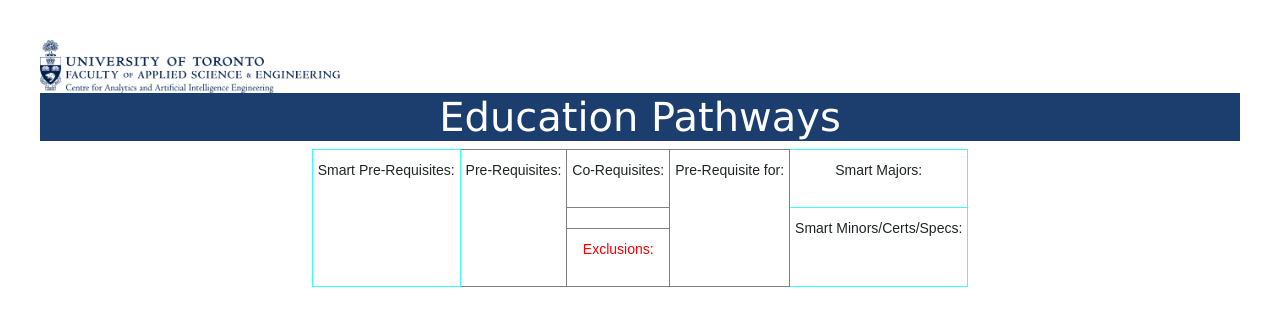
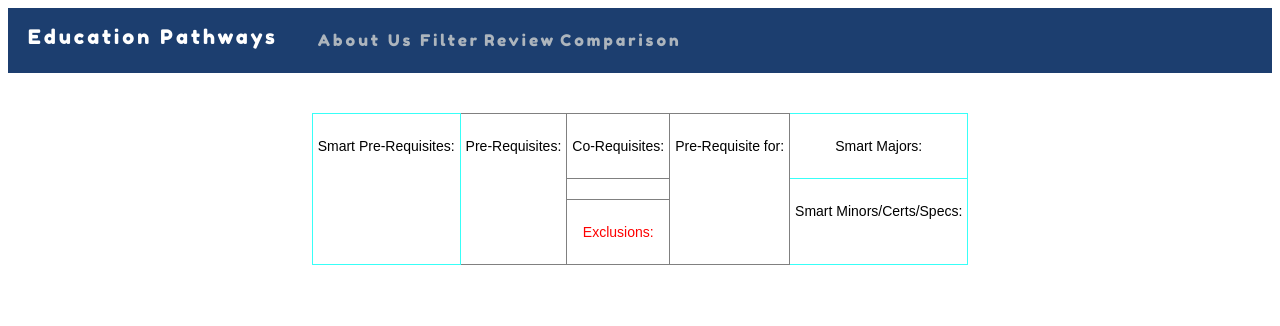
Before and after one commit to Group12-TripleFour/Project1, a Flask app: template Education_Pathways/templates/course.html in a window 1280 px wide. Shown: the top 326 px of the page. Run offline with Flask 2, Linux system fonts and the light colour scheme; the template is opened without the code that fills it, so the values that code supplies are empty; parts of the project's set-up code (start-up, migrations or seed data) failed here and were passed over; some libraries are stand-ins or nearby versions.

Commit message:
finish filter

```diff
--- a/Education_Pathways/controller.py
+++ b/Education_Pathways/controller.py
@@ -222,6 +222,7 @@
     #If the course code is not present in the dataset, progressively remove the last character until we get a match.
     #For example, if there is no CSC413 then we find the first match that is CSC41.
     #If there are no matches for any character, just go home.
+
     if code not in df.index:
         while True:
             code = code[:-1]
@@ -230,7 +231,7 @@
             t = df[df.index.str.contains(code)]
             if len(t) > 0:
                 code = t.index[0]
-                return redirect('/course/' + code)
+                return redirect('/courseDetails/' + code)
 
 
     course = df.loc[code]
--- a/Education_Pathways/frontend/build/common.css
+++ b/Education_Pathways/frontend/build/common.css
@@ -1,12 +1,28 @@
 .navbar {
 	height: 65px;
 	background: #1c3e6f;
+	text-decoration: none;
 }
-.navbar-brand {
-	position: relative;
+.navbar-brand-top1{
+	padding: 10px 20px;
+	margin-right: 16px;
+	padding-top: 15px;
+	font-family: "Fredoka One";
+	font-size: 20px;
+	letter-spacing: 3px;
+	text-decoration: none;
+}
+.navbar-brand-top {
+	padding: 0;
+	margin-top: 12px;
+	text-align: left;
 	vertical-align: middle;
-	font-family: cursive;
-	font-size: 25px;
+	font-family: "Fredoka One";
+	font-size: 16px;
+	letter-spacing: 3px;
+	color: #adb5bd;
+	line-height: 65px;
+	text-decoration: none;
 }
 .img-fluid {
 	padding-top: 12px;
@@ -15,7 +31,12 @@
 	padding-right: 0px;
 	vertical-align: middle;
 }
-
+.main-text {
+	padding: 40px;
+}
+h3 {
+	font-family:'Fredoka One';
+}
 .common-page-heading-container {
 	text-align: center;
 	margin-top: 20px;
--- a/Education_Pathways/templates/course.html
+++ b/Education_Pathways/templates/course.html
@@ -1,67 +1,74 @@
 <!DOCTYPE html>
 <html lang="en">
-<link href="https://cdn.jsdelivr.net/npm/bootstrap@5.0.0-beta1/dist/css/bootstrap.min.css" rel="stylesheet" integrity="sha384-giJF6kkoqNQ00vy+HMDP7azOuL0xtbfIcaT9wjKHr8RbDVddVHyTfAAsrekwKmP1" crossorigin="anonymous">
-<style type='text/css'>
-body {
-	font-family: Verdana;
-	padding: 40px;
-	background-color: white;
-}
-h1{
-	color: white;
-}
-h3 {
-	color: #00204E;
-}
+<!--<link href="https://cdn.jsdelivr.net/npm/bootstrap@5.0.0-beta1/dist/css/bootstrap.min.css" rel="stylesheet" integrity="sha384-giJF6kkoqNQ00vy+HMDP7azOuL0xtbfIcaT9wjKHr8RbDVddVHyTfAAsrekwKmP1" crossorigin="anonymous">
+-->
+<link href='https://fonts.googleapis.com/css?family=Fredoka One' rel='stylesheet'>
 
-.common-page-heading-container {
-	background-color: #1c3e6f;
-	font-weight: bold;
-	font-size: 20px;
-	color: white;
-	text-align: center;
-}
-
-.common-page-form select, input {
-	background-color: beige;
-	border-radius: 5px;
-	border-color: transparent;
-}
-
-.common-page-form-field {
-	margin: 2px auto;
-}
-
-.common-page-form {
-	border-width: 2px;
-	border-style: solid;
-	border-color: #00204E;
-	border-radius: 20px;
-	padding: 20px;
-	margin: 20px auto;
-}
-
-.common-page-sumbit-btn {
-	margin-top: 20px;
-}
-#home-page-introduction{
-	margin:40px auto;
-}
-#home-page-feedback-text{
-	margin-top: 20px;
-	font-style:italic;
-	color:rgba(53,53,53,0.705);
-}
-</style>
-
+<!--
 <head>
     <meta charset="UTF-8">
     <title>{{course['Name']}}</title>
 </head>
 <a href="https://carte.utoronto.ca/" target="_blank"><img src="/static/CARTE_logo.jpg" class="img-fluid" style="max-width: 25%"></a>
+-->
+<link rel="stylesheet" type="text/css" href="common.css">
+<link rel="stylesheet" type="text/css" href="home.css">
+<!--<head>
+  <meta charset="UTF-8">
+    <title>Education Pathways</title>
+</head>-->
+<style type="text/css">
+.navbar {
+        height: 65px;
+        background: #1c3e6f;
+        text-decoration: none;
+}
+.navbar-brand-top1{
+        padding: 10px 20px;
+        margin-right: 16px;
+        padding-top: 15px;
+        font-family: "Fredoka One";
+        font-size: 20px;
+        letter-spacing: 3px;
+        text-decoration: none;
+}
+.navbar-brand-top {
+        padding: 0;
+        margin-top: 12px;
+        text-align: left;
+        vertical-align: middle;
+        font-family: "Fredoka One";
+        font-size: 16px;
+        letter-spacing: 3px;
+        color: #adb5bd;
+        line-height: 65px;
+        text-decoration: none;
+}
+
+</style>
+{% block navbar %}
+<head>
+<div class="navbar" role="navigation">
+   <!-- <div class="container">-->
+        <div class="navbar-header">
+            <!--<button type="button" class="navbar-toggle" data-toggle="collapse" data-target=".navbar-collapse">
+                <span class="icon-bar">About</span>
+                <span class="icon-bar"></span>
+                <span class="icon-bar"></span>
+            </button>-->
+            <a class="navbar-brand-top1" href="/" style="color: white", valign: "center">Education Pathways</a>
+            <a class="navbar-brand-top" href="/about/" style=valign:"center">About Us </a>
+            <a class="navbar-brand-top" href="/filter" style=valign:"center">Filter</a>
+            <a class="navbar-brand-top" href="/review/" style=valign:"center"> Review</a>
+            <a class="navbar-brand-top" href="/comparison/" style=valign:"center"> Comparison</a>
+        </div>
+
+</div>
+<!--
 <div class="common-page-heading-container">
 <h1 style="text-align: center">Education Pathways</h1>
-</div>
+</div>-->
+<div class="main-text">
 <body>
     {% for k,v in course.items() %}
         <p>
@@ -158,4 +165,6 @@
         </tbody>
         </table>
 </body>
+</div>
 </html>
+{% endblock %}
```
Also changed, not shown: Education_Pathways/frontend/filter_css/common.css (+26 -5 lines), Education_Pathways/frontend/filter_css/results.css (added, +28 -0 lines), Education_Pathways/frontend/src/components/Navbar.js (+6 -4 lines), Education_Pathways/frontend/src/components/css/navbar.css (+11 -0 lines), Education_Pathways/frontend/static/styles/common.css (deleted, +0 -39 lines), Education_Pathways/frontend/static/styles/home.css (deleted, +0 -8 lines), Education_Pathways/templates/filter.html (+7 -5 lines), Education_Pathways/templates/results.html (+26 -5 lines), Education_Pathways/frontend/build/results.css (renamed from Education_Pathways/frontend/static/styles/results.css), Education_Pathways/frontend/static/CARTE_logo.jpg (deleted), 3 other files.
